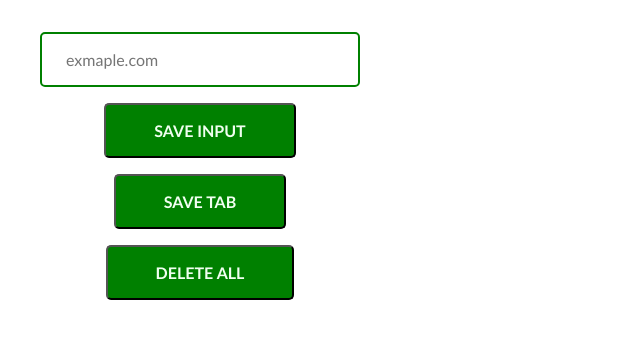
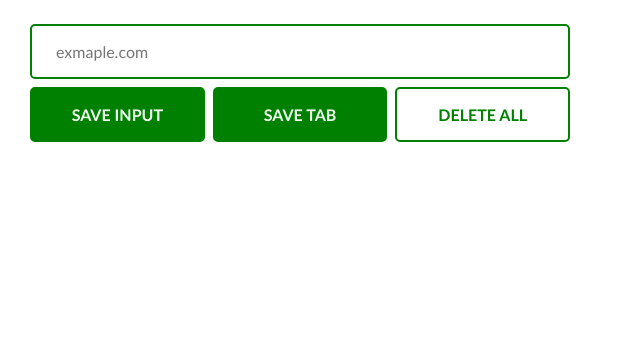
Before and after one commit to ai-jian/Chrome-Extension, a browser extension: page index.html in a window 1280 px wide. Shown: the whole page, without its empty margins (0-640 px from the left). Drawn offline with Linux system fonts and the light colour scheme.

Commit message:
Add files via upload

```diff
--- a/style.css
+++ b/style.css
@@ -13,30 +13,48 @@ body,
   display: flex;
   flex-direction: column;
   align-items: center;
-  width: 400px;
-  height: 800px;
+  width: 600px;
+  height: auto;
+  padding-bottom: 1rem;
 }
 
-input,
-button {
+input {
   display: block;
-  margin: 2rem auto;
+  margin: 1.5rem auto 0.5rem auto;
   padding: 1rem 1.5rem;
   border-radius: 5px;
 }
 
 input {
-  width: 80%;
+  width: 90%;
   border: 2px solid green;
+}
+.btns {
+  display: flex;
+  gap: 0.5rem;
+  width: 90%;
+  margin-bottom: 2rem;
 }
 
 button {
+  display: block;
+  width: 100%;
   background-color: green;
+  border: 2px solid green;
+  border-radius: 5px;
   color: honeydew;
   text-transform: uppercase;
   font-weight: bold;
-  padding: 1rem 3rem;
-  margin-top: -1rem;
+  padding: 1rem 0.5rem;
+}
+
+button:hover {
+  cursor: pointer;
+}
+
+#delete-btn {
+  background-color: white;
+  color: green;
 }
 
 ul {
@@ -45,6 +63,7 @@ ul {
 
 li {
   padding: 5px;
+  text-align: center;
 }
 
 li a {
```
